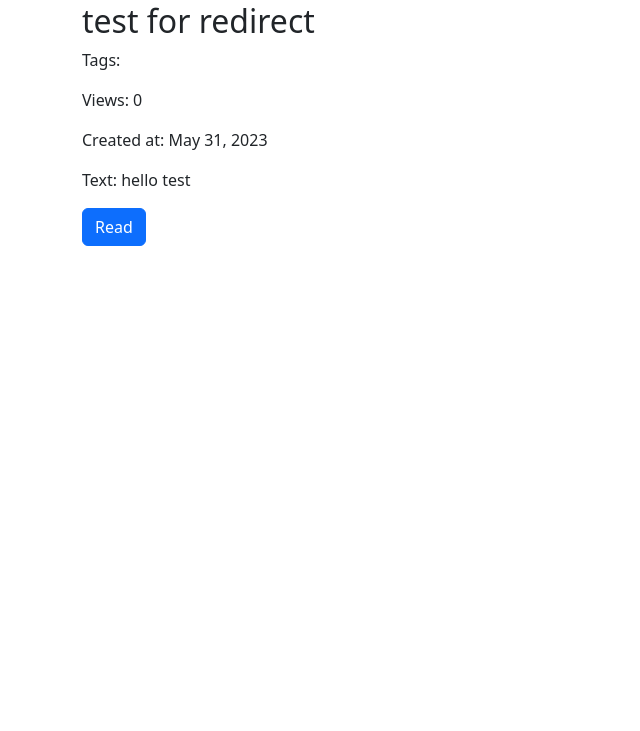
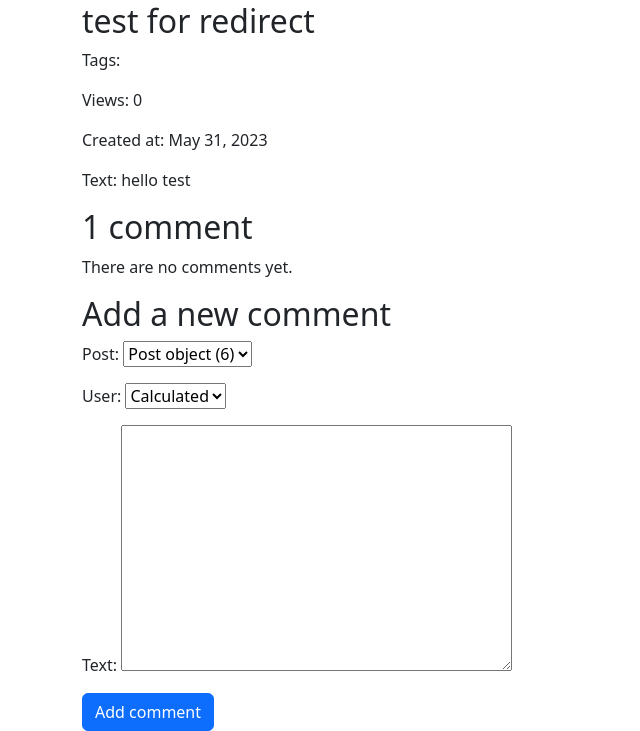
Before and after one commit to Calculated1528/Courses, a Django app: a page that uses templates/blog/single_post.html in a window 1280 px wide. Shown: the part 158-889 px from the top of the page, without its empty margins (0-640 px from the left). Before the commit the page ends 404 px from the top, so only its background shows below. Run offline with Django 4.2, Linux system fonts and the light colour scheme; data comes from the database, SQL or seed files in the repository; both versions use the stored data as it was after the commit; parts of the project's set-up code (start-up, migrations or seed data) failed here and were passed over.

Commit message:
добавлены комментарии, можно писать под постом нужно их ещё доделать

```diff
--- a/account/context_processors.py
+++ b/account/context_processors.py
@@ -9,6 +9,7 @@ def GetUserInfo(request):
         return {'userInfo': UserInfo}
 
 
+
 def savingPage(request):
     last_page = request.META.get('HTTP_REFERER')
     return {'last_page': last_page}
--- a/blog/forms.py
+++ b/blog/forms.py
@@ -1,5 +1,5 @@
 from django import forms
-from .models import Post
+from .models import Post, PostComment
 
 class PostForm(forms.ModelForm):
     # title = forms.CharField(max_length=100)
@@ -8,9 +8,15 @@ class PostForm(forms.ModelForm):
 
     class Meta:
         model = Post
-        fields = {'title', 'text'}
+        fields = {'title', 'text', 'tags'}
 
         widgets = {
             'title': forms.TextInput(attrs={'class': 'form-control'}),
-            'text': forms.TextInput(attrs={'class': 'form-control'})
+            'text': forms.TextInput(attrs={'class': 'form-control'}),
+            'tags': forms.TextInput(attrs={'class': 'form-control'})
         }
+
+class PostCommentForm(forms.ModelForm):
+    class Meta:
+        model = PostComment
+        fields = {'text', 'user', 'post'}
--- a/blog/models.py
+++ b/blog/models.py
@@ -26,11 +26,11 @@ class Post(models.Model):
         super().save(*args, **kwargs)
 
 
-# class Post_comment(models.Model):
-#     post = models.ForeignKey(Post, on_delete=models.CASCADE)
-#     text = models.TextField()
-#     user = models.ForeignKey(User, on_delete=models.SET_DEFAULT, default=5)
-#     created_at = models.DateField(default=timezone.now)
+class PostComment(models.Model):
+    post = models.ForeignKey(Post, on_delete=models.CASCADE)
+    text = models.TextField()
+    user = models.ForeignKey(User, on_delete=models.SET_DEFAULT, default=5)
+    created_at = models.DateField(default=timezone.now)
 
-#     def __str__(self):
-#         return f'{self.text}'
+    def __str__(self):
+        return f'{self.text}'
--- a/blog/views.py
+++ b/blog/views.py
@@ -1,8 +1,10 @@
 from django.shortcuts import render, get_object_or_404
-from .models import Post
+from .models import Post, PostComment
 from taggit.models import Tag
-from .forms import PostForm
+from .forms import PostForm, PostCommentForm
 from django.utils import timezone
+from django.shortcuts import redirect
+
 
 def create_post(request):
     if request.method == "POST":
@@ -16,13 +18,32 @@ def create_post(request):
         form = PostForm()
     return render(request, 'blog/post_create.html', {'form':form})
 
+
 def single_post(request, slug):
     current_post = get_object_or_404(Post , slug = slug)
     tags = Tag.objects.filter(id = current_post.id)
-    return render(request, 'blog/single_post.html', {'tags': tags, 'current_post': current_post, 'back_url': request.META.get('HTTP_REFERER')})
+    comments = PostComment.objects.filter(id = current_post.id)
+
+    if request.method == "POST":
+        # A comment was posted
+        comment_form = PostCommentForm(request.POST)
+        if comment_form.is_valid():
+            # Create Comment object but don't save to database yet
+            new_comment = comment_form.save(commit=False)
+            # Assign the current post to the comment
+            #new_comment.current_post = current_post
+            # Save the comment to the database
+            new_comment.save()
+    else:
+        comment_form = PostCommentForm(initial={'post': current_post})
+    return render(request, 'blog/single_post.html', {'tags': tags, 'current_post': current_post,
+                                                     'comments': comments, 'comment_form': comment_form,
+                                                     'back_url': request.META.get('HTTP_REFERER')})
+
 
 def index(request):
     return render(request, 'blog/home.html')
+
 
 def tagged(request, slug):
     tag = get_object_or_404(Tag)
--- a/templates/account/account.html
+++ b/templates/account/account.html
@@ -12,6 +12,7 @@
 <p><b>Registration date:</b> {{ user.date_joined }}  </p>
 <p><b>  </b></p>
 <p><b>  </b></p>
+<p><b> <a href={% url 'blog:create_post' %} class="me-2"><button class="btn btn-primary">Create post</button></a> </b></p>
 <p><b> <a href={% url "change_password" %} class="me-2"><button class="btn btn-primary">Password change</button></a> </b></p>
 <p><b> <a href={% url "logout" %} class="me-2"><button class="btn btn-primary">Logout</button></a> </b></p>
 
--- a/templates/blog/single_post.html
+++ b/templates/blog/single_post.html
@@ -12,5 +12,35 @@
 <p>Views: {{current_post.views_count}}</p>
 <p>Created at: {{current_post.created_at}}</p>
 <p>Text: {{current_post.text}}</p>
-<button class="btn btn-primary">Read</button>
+
+{% with comments.count as total_comments %}
+    <h2>
+        {{ total_comments }} comment{{ total_comments|pluralize }}
+    </h2>
+{% endwith %}
+
+{% for comments in PostComments %}
+    <div class="comment">
+        <p class="info">
+            Comment {{ forloop.counter }} by {{ comment.name }}
+            {{ comment.created }}
+        </p>
+        {{ comment.body|linebreaks }}
+    </div>
+{% empty %}
+    <p>There are no comments yet.</p>
+{% endfor %}
+
+{% if new_comment %}
+    <h2>Your comment has been added.</h2>
+{% else %}
+    <h2>Add a new comment</h2>
+    <form action="." method="post">
+        {{ comment_form.as_p }}
+        {% csrf_token %}
+        <button type="submit" class="btn btn-primary">Add comment</button>
+    </form>
+{% endif %}
+
+
 {% endblock %}
```
Also changed, not shown: blog/admin.py (+4 -10 lines), blog/migrations/0003_post_comment.py (added), blog/migrations/0004_rename_post_comment_postcomment.py (added), db.sqlite3.
